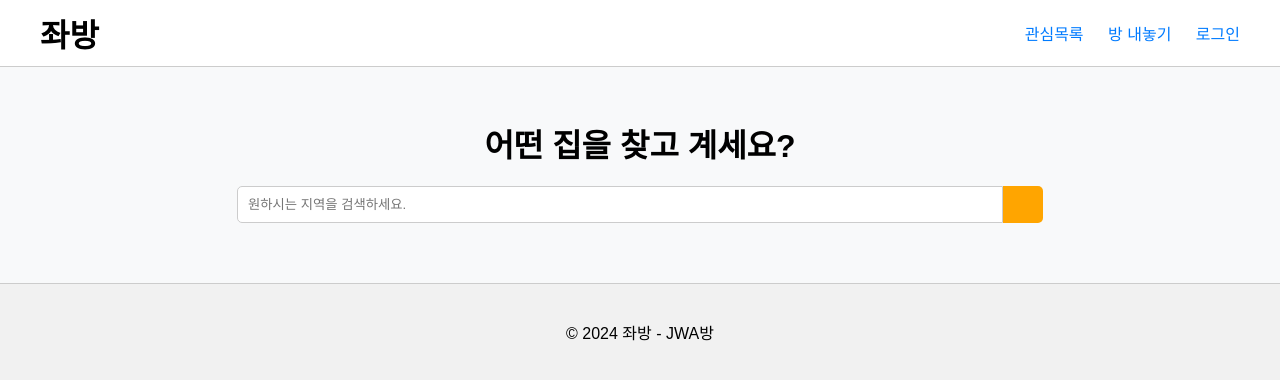
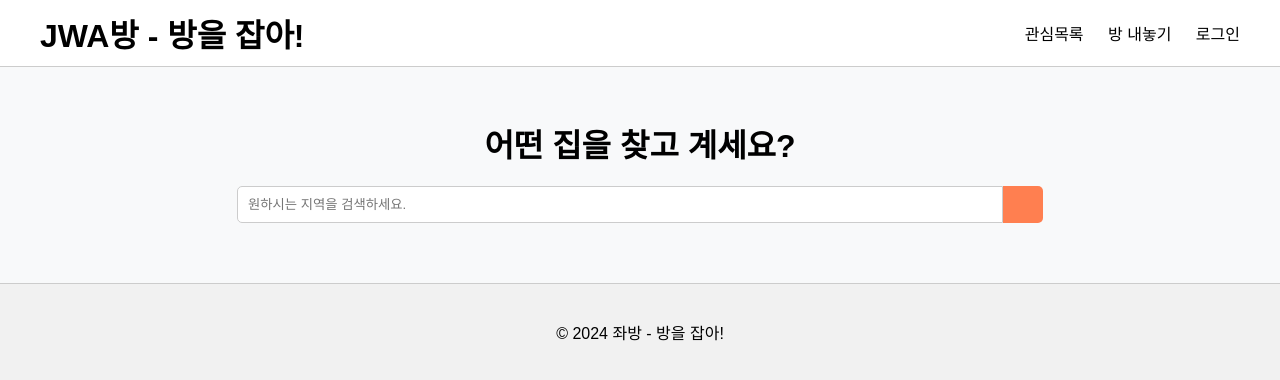
Before and after one commit to min8282/2024-web-final, a website: page views/main.html in a window 1280 px wide. Drawn offline with nearby package versions, Linux system fonts and the light colour scheme; files that its build step writes are made by us from their sources.

Commit message:
feat: 홈 기능 추가

```diff
--- a/public/styles.css
+++ b/public/styles.css
@@ -46,8 +46,18 @@ header {
   margin: 0;
 }
 
+.header-container h1 a {
+  color: #000;
+  text-decoration: none;
+}
+
 header nav a {
   margin-left: 20px;
+  color: #000;
+}
+
+header nav a:hover {
+  color: #007bff;
 }
 
 /* Footer */
@@ -119,6 +129,11 @@ main {
 
 .auth-container .auth-links a {
   margin: 0 10px;
+  color: #007bff;
+}
+
+.auth-container .auth-links a:hover {
+  color: #0056b3;
 }
 
 .auth-container .btn-kakao {
@@ -162,7 +177,7 @@ main {
 
 .search-form button {
   padding: 10px 20px;
-  background-color: orange;
+  background-color: #ff7f50;
   border: none;
   border-radius: 0 5px 5px 0;
   color: white;
@@ -207,10 +222,12 @@ main {
 .post-content h3 {
   margin: 0 0 10px;
   font-size: 1.2em;
+  color: #000;
 }
 
 .post-content p {
   margin: 5px 0;
+  color: #333;
 }
 
 /* Post Detail Container */
--- a/views/layout.html
+++ b/views/layout.html
@@ -7,7 +7,7 @@
 <body>
   <header>
     <div class="header-container">
-      <h1>좌방</h1>
+      <h1><a href="/">JWA방 - 방을 잡아!</a></h1>
       <nav>
         <a href="/favorites">관심목록</a>
         <a href="/post/new">방 내놓기</a>
@@ -24,7 +24,7 @@
     {% endblock %}
   </main>
   <footer>
-    <p>&copy; 2024 좌방 - JWA방</p>
+    <p>&copy; 2024 좌방 - 방을 잡아!</p>
   </footer>
 </body>
 </html>
```
